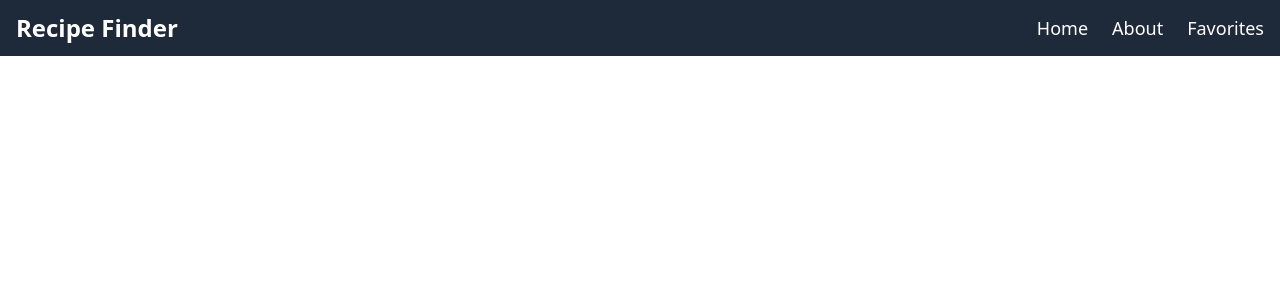
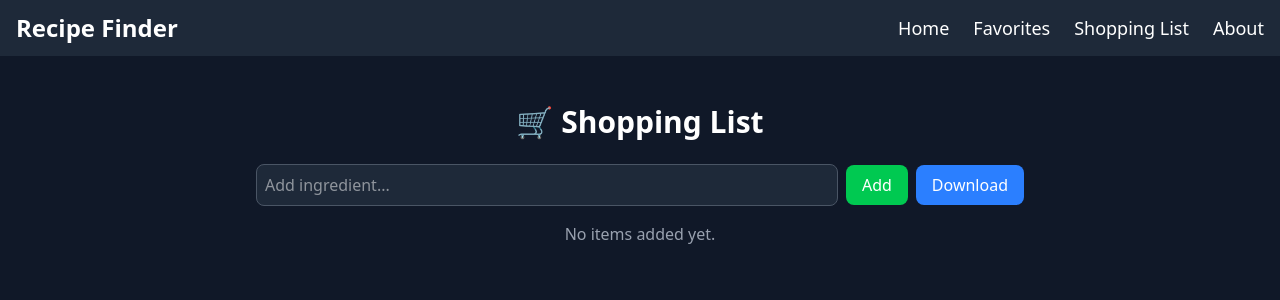
Before and after one commit to dhruv060305/Recipe-Finder, a React (Vite) app: page /list in a window 1280 px wide. Shown: the top 300 px of the page. Built offline with nearby package versions, Linux system fonts and the light colour scheme.

Commit message:
add shopping list

```diff
--- a/src/App.jsx
+++ b/src/App.jsx
@@ -2,7 +2,8 @@ import "./App.css";
 import Nav from "./Components/Nav";
 import Main from "./Components/Main";
 import About from "./Components/About";
-import Fav from "./Components/Fav"; // <- import Fav
+import Fav from "./Components/Fav";
+import ShoppingList from './Components/ShoppingList';
 
 import { BrowserRouter as Router, Routes, Route } from "react-router-dom";
 import { useState } from "react";
@@ -28,6 +29,7 @@ function App() {
         <Route path="/" element={<Main favorites={favorites} toggleFavorite={toggleFavorite} />} />
         <Route path="/about" element={<About />} />
         <Route path="/fav" element={<Fav favorites={favorites} toggleFavorite={toggleFavorite} />} />
+        <Route path="/list" element={<ShoppingList />} />
       </Routes>
     </Router>
   );
--- a/src/Components/Nav.jsx
+++ b/src/Components/Nav.jsx
@@ -43,8 +43,10 @@ const Navbar = () => {
         {/* Links for desktop */}
         <div className="hidden md:flex space-x-6 text-lg">
           <Link to="/" className="hover:underline">Home</Link>
+          <Link to="/fav" className="hover:underline">Favorites</Link>
+          <Link to="/list" className="hover:underline">Shopping List</Link>
           <Link to="/about" className="hover:underline">About</Link>
-            <Link to="/fav" className="hover:underline">Favorites</Link>
+
         </div>
       </div>
 
@@ -52,8 +54,9 @@ const Navbar = () => {
       {isOpen && (
         <div className="md:hidden mt-2 space-y-2 px-2">
           <Link to="/" className="block px-3 py-2 hover:bg-gray-700 rounded">Home</Link>
+          <Link to="/fav" className="block px-3 py-2 hover:bg-gray-700 rounded">Favorites</Link>
+          <Link to="/list" className="block px-3 py-2 hover:bg-gray-700 rounded">Shopping List</Link>
           <Link to="/about" className="block px-3 py-2 hover:bg-gray-700 rounded">About</Link>
-          <Link to="/fav" className="block px-3 py-2 hover:bg-gray-700 rounded">Favorites</Link>
         </div>
       )}
     </nav>
--- /dev/null
+++ b/src/Components/ShoppingList.jsx
@@ -0,0 +1,107 @@
+import React, { useState } from 'react';
+
+const ShoppingList = () => {
+  const [items, setItems] = useState([]);
+  const [input, setInput] = useState('');
+
+  const addItem = () => {
+    if (input.trim()) {
+      setItems([...items, { name: input.trim(), bought: false }]);
+      setInput('');
+    }
+  };
+
+  const toggleBought = (index) => {
+    const updated = [...items];
+    updated[index].bought = !updated[index].bought;
+    setItems(updated);
+  };
+
+  const removeItem = (index) => {
+    const updated = items.filter((_, i) => i !== index);
+    setItems(updated);
+  };
+
+  const downloadList = () => {
+    if (items.length === 0) return;
+
+    const content = items
+      .map((item, index) => `${index + 1}. ${item.name} ${item.bought ? '(✔)' : ''}`)
+      .join('\n');
+
+    const blob = new Blob([content], { type: 'text/plain;charset=utf-8' });
+    const url = URL.createObjectURL(blob);
+
+    const a = document.createElement('a');
+    a.href = url;
+    a.download = 'shopping-list.txt';
+    a.click();
+
+    URL.revokeObjectURL(url);
+  };
+
+  return (
+    <div className="min-h-screen w-full bg-gray-900 text-white flex justify-center items-start pt-12 px-4">
+      <div className="w-full max-w-3xl bg-gray-900">
+        <h2 className="text-3xl font-bold text-center mb-6">🛒 Shopping List</h2>
+
+        <div className="flex flex-col sm:flex-row sm:items-center gap-2 mb-4">
+          <input
+            type="text"
+            placeholder="Add ingredient..."
+            value={input}
+            onChange={(e) => setInput(e.target.value)}
+            className="flex-grow p-2 rounded-lg border border-gray-600 bg-gray-800 text-white"
+          />
+          <div className="flex gap-2">
+            <button
+              onClick={addItem}
+              className="bg-green-500 hover:bg-green-600 text-white px-4 py-2 rounded-lg transition"
+            >
+              Add
+            </button>
+            <button
+              onClick={downloadList}
+              className="bg-blue-500 hover:bg-blue-600 text-white px-4 py-2 rounded-lg transition"
+            >
+              Download
+            </button>
+          </div>
+        </div>
+
+        <ul className="space-y-2">
+          {items.length === 0 && (
+            <li className="text-center text-gray-400">No items added yet.</li>
+          )}
+          {items.map((item, index) => (
+            <li
+              key={index}
+              className={`flex justify-between items-center p-3 rounded-lg border border-gray-700 ${
+                item.bought
+                  ? 'bg-green-800 text-white'
+                  : 'bg-gray-800 text-white'
+              }`}
+            >
+              <span
+                onClick={() => toggleBought(index)}
+                className={`cursor-pointer flex-grow ${
+                  item.bought ? 'line-through opacity-70' : ''
+                }`}
+              >
+                {item.name}
+              </span>
+              <button
+                onClick={() => removeItem(index)}
+                className="text-red-500 hover:text-red-700 text-sm"
+              >
+                ❌
+              </button>
+            </li>
+          ))}
+        </ul>
+      </div>
+    </div>
+  );
+};
+
+export default ShoppingList;
```
